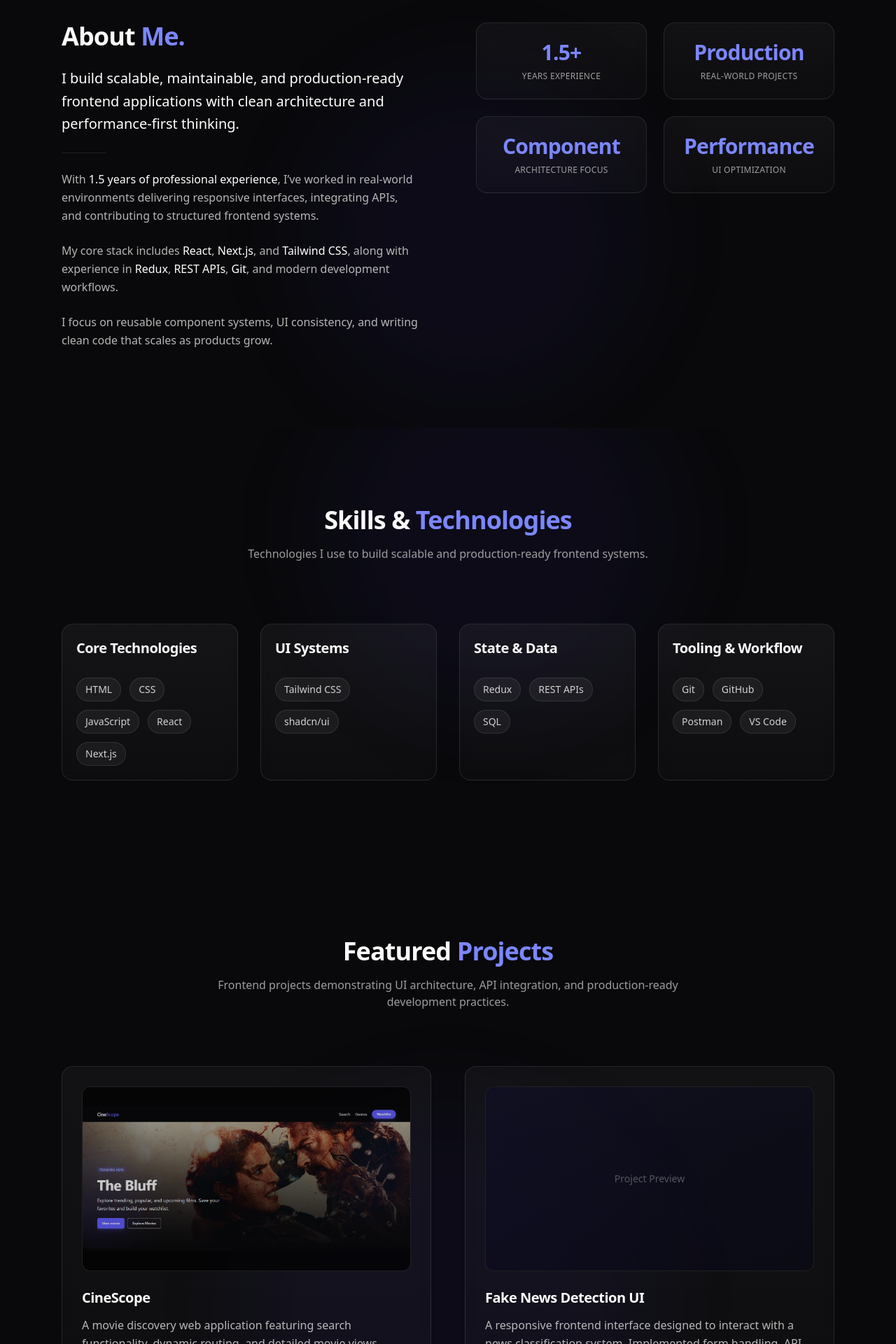
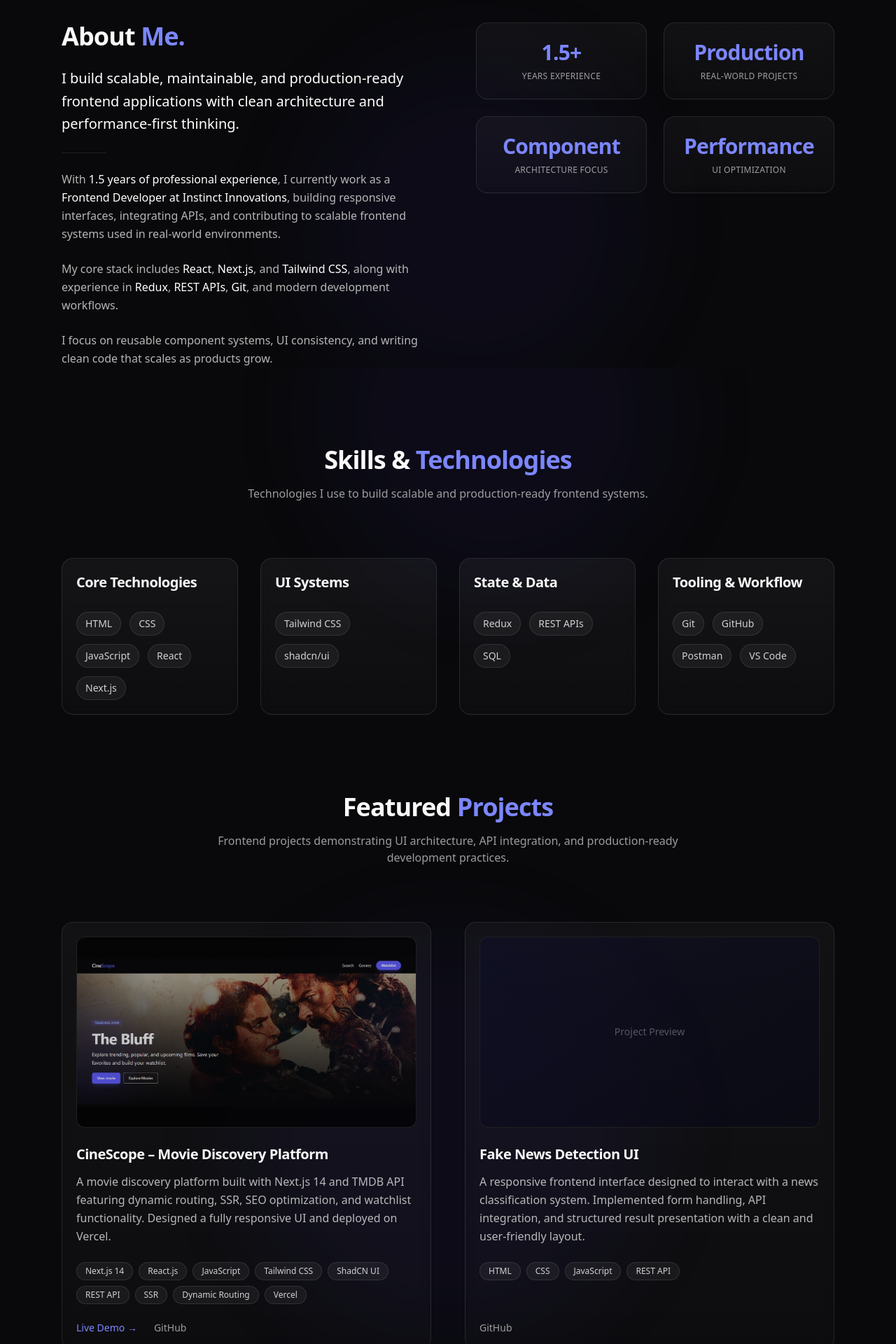
Before and after one commit to YatishPatil1234/portfolio, a Next.js app: page / in a window 1280 px wide. Shown: the part 880-2800 px from the top of the page at 70% size. Built offline with nearby package versions, Linux system fonts and the light colour scheme.

Commit message:
Refactor project components for improved layout and update project descriptions

```diff
--- a/package.json
+++ b/package.json
@@ -12,7 +12,6 @@
     "class-variance-authority": "^0.7.1",
     "clsx": "^2.1.1",
     "framer-motion": "^12.33.0",
-    "lucide-react": "^0.563.0",
     "next": "16.1.6",
     "radix-ui": "^1.4.3",
     "react": "19.2.3",
--- a/src/components/About.jsx
+++ b/src/components/About.jsx
@@ -6,7 +6,7 @@ export default function About() {
   return (
     <section
       id="about"
-      className="relative max-w-6xl mx-auto px-6 py-28 overflow-hidden"
+      className="relative max-w-6xl mx-auto px-6 pt-28 pb-0 overflow-hidden "
     >
       {/* Background Glow */}
       <div className="absolute inset-0 -z-10">
@@ -42,9 +42,12 @@ export default function About() {
             <span className="text-white font-medium">
               1.5 years of professional experience
             </span>
-            , I’ve worked in real-world environments delivering responsive
-            interfaces, integrating APIs, and contributing to structured
-            frontend systems.
+            , I currently work as a{" "}
+            <span className="text-white font-medium">
+              Frontend Developer at Instinct Innovations
+            </span>
+            , building responsive interfaces, integrating APIs, and contributing
+            to scalable frontend systems used in real-world environments.
           </p>
 
           <p className="text-white/70 leading-relaxed text-sm sm:text-base">
@@ -69,7 +72,7 @@ export default function About() {
           whileInView={{ opacity: 1, y: 0 }}
           viewport={{ once: true }}
           transition={{ duration: 0.6, delay: 0.1 }}
-          className="grid grid-cols-2 gap-6"
+          className="grid grid-cols-1 sm:grid-cols-2 gap-6"
         >
           <Highlight title="1.5+" subtitle="Years Experience" />
           <Highlight title="Production" subtitle="Real-world Projects" />
--- a/src/components/Contact.jsx
+++ b/src/components/Contact.jsx
@@ -45,7 +45,7 @@ export default function Contact() {
   return (
     <section
       id="contact"
-      className="relative max-w-6xl mx-auto px-6 py-28 overflow-hidden"
+      className="relative max-w-6xl mx-auto px-6 pt-28 pb-0 overflow-hidden"
     >
       {/* Background Glow */}
       <div className="absolute inset-0 -z-10">
--- a/src/components/Footer.jsx
+++ b/src/components/Footer.jsx
@@ -9,7 +9,7 @@ export default function Footer() {
       whileInView={{ opacity: 1, y: 0 }}
       viewport={{ once: true }}
       transition={{ duration: 0.6 }}
-      className="relative mt-32 overflow-hidden"
+      className="relative mt-20 overflow-hidden"
     >
       {/* Subtle Glow */}
       <div className="absolute inset-0 -z-10">
--- a/src/components/Hero.jsx
+++ b/src/components/Hero.jsx
@@ -5,7 +5,7 @@ import { motion } from "framer-motion";
 
 export default function Hero() {
   return (
-    <section className="relative min-h-[90vh] md:min-h-screen pt-24 md:pt-32 flex items-center justify-center overflow-hidden">
+    <section className="relative min-h-screen pt-32 md:pt-32 flex items-start md:items-center justify-center overflow-hidden">
       {/* Background Glow */}
       <div className="absolute inset-0 -z-10">
         <div
@@ -34,7 +34,7 @@ export default function Hero() {
             }}
             className="inline-block px-4 py-1 text-xs md:text-sm tracking-wide text-indigo-300 bg-indigo-500/10 border border-indigo-500/20 rounded-full"
           >
-            Frontend Developer @ Instinct Innovations • 1.5 YOE
+            Frontend Developer • 1.5 YOE
           </motion.p>
 
           {/* Headline */}
@@ -87,7 +87,7 @@ export default function Hero() {
                 onClick={() => {
                   document
                     .getElementById("projects")
-                    ?.scrollIntoView({ behavior: "smooth" });
+                    ?.scrollIntoView({ behavior: "smooth", block: "start" });
                 }}
               >
                 View Projects
--- a/src/components/Navbar.jsx
+++ b/src/components/Navbar.jsx
@@ -59,7 +59,7 @@ export default function Navbar() {
           "
         >
           {/* Logo */}
-          <a href="#" className="text-lg font-semibold tracking-tight">
+          <a href="#top" className="text-lg font-semibold tracking-tight">
             <span className="text-white">Yatish</span>
             <span className="text-indigo-400">.dev</span>
           </a>
--- a/src/components/Projects.jsx
+++ b/src/components/Projects.jsx
@@ -5,12 +5,22 @@ import Image from "next/image";
 
 const projects = [
   {
-    title: "CineScope",
+    title: "CineScope – Movie Discovery Platform",
     description:
-      "A movie discovery web application featuring search functionality, dynamic routing, and detailed movie views powered by a public API. Focused on reusable React components, clean UI architecture, and efficient API integration.",
-    tech: ["React", "Next.js", "Tailwind CSS", "REST API"],
-    live: "https://cinescope-yt.vercel.app", // replace later
-    github: "https://github.com/YatishPatil1234/Cine_Scope", // replace later
+      "A movie discovery platform built with Next.js 14 and TMDB API featuring dynamic routing, SSR, SEO optimization, and watchlist functionality. Designed a fully responsive UI and deployed on Vercel.",
+    tech: [
+      "Next.js 14",
+      "React.js",
+      "JavaScript",
+      "Tailwind CSS",
+      "ShadCN UI",
+      "REST API",
+      "SSR",
+      "Dynamic Routing",
+      "Vercel",
+    ],
+    live: "https://cinescope-yt.vercel.app",
+    github: "https://github.com/YatishPatil1234/Cine_Scope",
     image: "/projects/cinescope.png",
   },
   {
@@ -18,8 +28,8 @@ const projects = [
     description:
       "A responsive frontend interface designed to interact with a news classification system. Implemented form handling, API integration, and structured result presentation with a clean and user-friendly layout.",
     tech: ["HTML", "CSS", "JavaScript", "REST API"],
-    live: "#", // replace later
-    github: "#", // replace later
+    live: "", // replace later
+    github: "https://github.com/YatishPatil1234/Fake-news-detection-system", // replace later
   },
 ];
 
@@ -27,7 +37,7 @@ export default function Projects() {
   return (
     <section
       id="projects"
-      className="relative max-w-6xl mx-auto px-6 py-28 overflow-hidden"
+      className="relative max-w-6xl mx-auto px-6 pt-28 pb-0 overflow-hidden"
     >
       {/* Subtle Background Glow */}
       <div className="absolute inset-0 -z-10">
@@ -62,7 +72,7 @@ export default function Projects() {
             transition={{ delay: index * 0.15 }}
             whileHover={{ y: -6 }}
             className="
-              group relative rounded-2xl p-7
+              group relative rounded-2xl p-5
               bg-gradient-to-b from-white/[0.04] to-white/[0.02]
               border border-white/10
               backdrop-blur-sm
@@ -108,7 +118,10 @@ export default function Projects() {
               </h3>
 
               {/* Description */}
-              <p className="text-white/70 mb-6 leading-relaxed text-sm sm:text-base">
+              <p
+                title={project.description}
+                className="text-white/70 mb-6 leading-relaxed text-sm sm:text-base line-clamp-4"
+              >
                 {project.description}
               </p>
 
@@ -131,6 +144,7 @@ export default function Projects() {
 
               {/* CTA Links */}
               <div className="mt-auto flex items-center gap-6 text-sm">
+                {project.live && (
                   <a
                     href={project.live}
                     target="_blank"
@@ -139,7 +153,9 @@ export default function Projects() {
                   >
                     Live Demo →
                   </a>
+                )}
 
+                {project.github && (
                   <a
                     href={project.github}
                     target="_blank"
@@ -148,6 +164,7 @@ export default function Projects() {
                   >
                     GitHub
                   </a>
+                )}
               </div>
             </div>
           </motion.div>
--- a/src/components/Skills.jsx
+++ b/src/components/Skills.jsx
@@ -25,7 +25,7 @@ export default function Skills() {
   return (
     <section
       id="skills"
-      className="relative max-w-6xl mx-auto px-6 py-28 overflow-hidden"
+      className="relative max-w-6xl mx-auto px-6 pt-28 pb-0 overflow-hidden"
     >
       {/* Background Glow */}
       <div className="absolute inset-0 -z-10">
@@ -38,7 +38,7 @@ export default function Skills() {
         whileInView={{ opacity: 1, y: 0 }}
         viewport={{ once: true }}
         transition={{ duration: 0.6 }}
-        className="mb-22 text-center"
+        className="mb-20 text-center"
       >
         <h2 className="text-3xl md:text-4xl font-bold tracking-tight">
           Skills & <span className="text-indigo-400">Technologies</span>
```
Also changed, not shown: 1 other file (tests, documents, lock files or other folders). Lines whose indentation alone changed are shown as unchanged.
